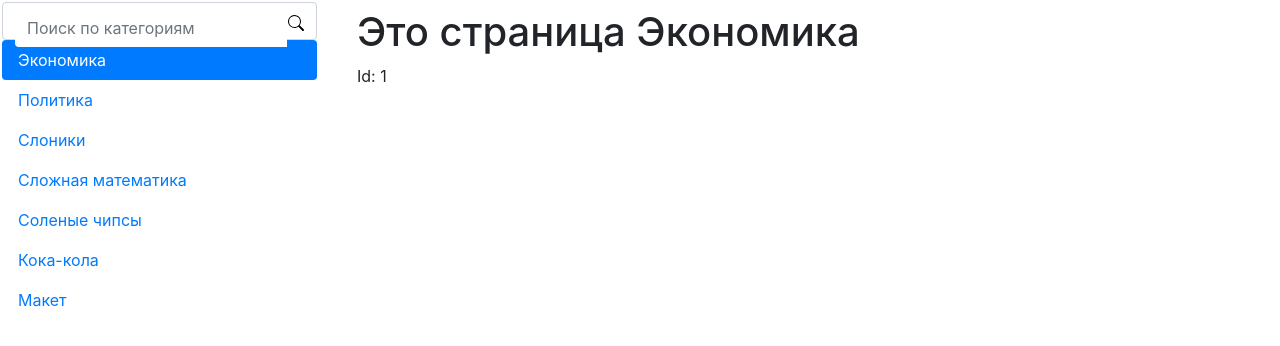
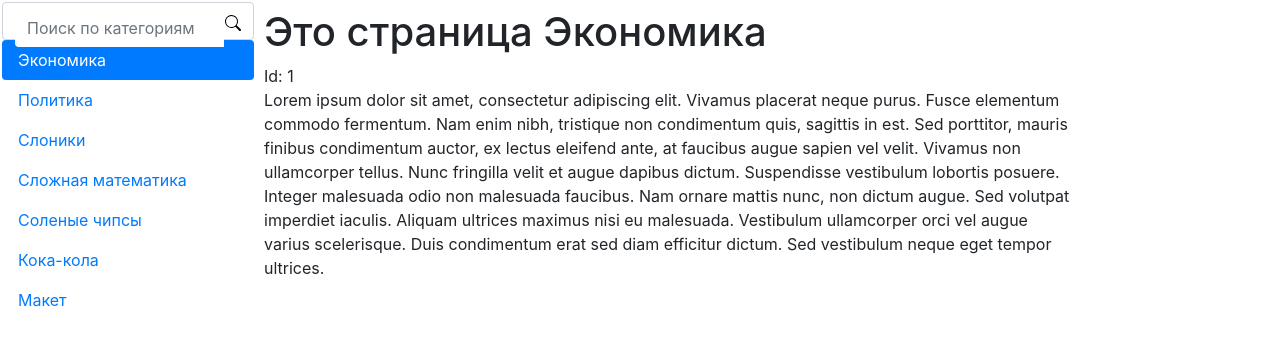
Before and after one commit to blavonne/react_strap, a React (Create React App) app: page / in a window 1280 px wide. Both pictures are taken after a click on the item "Экономика". Shown: the top 346 px of the page. Built offline with nearby package versions, Linux system fonts and the light colour scheme.

Commit message:
to flex or not to flex

```diff
--- a/src/App.css
+++ b/src/App.css
@@ -1,9 +1,4 @@
-.Content {
-    padding: .5rem;
-    width: 70%;
-}
-
-.inputArea {
+.searchArea {
     border: none !important;
 }
 
@@ -16,4 +11,19 @@
 
 .NavBar {
     padding: 2px;
+    flex: 1 5 20%;
 }
+
+.ContentArea {
+    padding: .5rem;
+    flex: 1 1 80%;
+}
+
+.AppInfo {
+    width: 80%;
+}
+
+.App {
+    display: flex;
+    flex-flow: row wrap; /* то же самое, что флекс-врап и флекс-дайрекшн */
+}
--- a/src/App.js
+++ b/src/App.js
@@ -1,10 +1,8 @@
 import React, {Component} from 'react';
 import NavBar from "./components/NavBar/NavBar";
 import './App.css';
-import {Col, Row} from 'reactstrap';
 import Router from "./components/Router/Router";
 
-//можно убрать поле content и сшивать строку в навигации средствами js
 const initialApps = [
 	{id: 1, name: "Экономика", active: false, display: true},
 	{id: 2, name: "Политика", active: false, display: true},
@@ -62,14 +60,10 @@ class App extends Component {
 
 	render() {
 		return (
-			<Row>
-				<Col xs="auto" sm="auto" md="auto" lg="auto">
-					{this.renderNav()}
-				</Col>
-				<Col>
-					{this.renderContent()}
-				</Col>
-			</Row>
+			<div className="App">
+				{this.renderNav()}
+				{this.renderContent()}
+			</div>
 		);
 	}
 }
--- a/src/components/Content/AppsContent.js
+++ b/src/components/Content/AppsContent.js
@@ -16,12 +16,15 @@ function App1 (props) {
 	if (application === undefined)
 		return null
 	return (
-		<div>
+		<div className="AppInfo">
 			<div>
 				<h1>Это страница {application.name}</h1>
 			</div>
 			<div>
 				Id: {application.id}
+			</div>
+			<div>
+				Lorem ipsum dolor sit amet, consectetur adipiscing elit. Vivamus placerat neque purus. Fusce elementum commodo fermentum. Nam enim nibh, tristique non condimentum quis, sagittis in est. Sed porttitor, mauris finibus condimentum auctor, ex lectus eleifend ante, at faucibus augue sapien vel velit. Vivamus non ullamcorper tellus. Nunc fringilla velit et augue dapibus dictum. Suspendisse vestibulum lobortis posuere. Integer malesuada odio non malesuada faucibus. Nam ornare mattis nunc, non dictum augue. Sed volutpat imperdiet iaculis. Aliquam ultrices maximus nisi eu malesuada. Vestibulum ullamcorper orci vel augue varius scelerisque. Duis condimentum erat sed diam efficitur dictum. Sed vestibulum neque eget tempor ultrices.
 			</div>
 		</div>
 	)
--- a/src/components/NavBar/Search.js
+++ b/src/components/NavBar/Search.js
@@ -19,7 +19,7 @@ const Search = ({ apps, filter }) => {
 				id="exampleSearch"
 				placeholder="Поиск по категориям"
 				onChange={DataSearch}
-				className="inputArea"
+				className="searchArea"
 			/>
 			<div id="searchLogo">
 				<img src={SearchLogo} alt="" title="Search"/>
--- a/src/components/Router/Router.js
+++ b/src/components/Router/Router.js
@@ -15,7 +15,7 @@ import PropTypes from "prop-types";
 
 const Router = (apps) => {
 	return (
-		<div className="Content">
+		<div className="ContentArea">
 			<Switch>
 				<Route exact path='/' component={Apps.Index}/>
 				<Route exact path='/:name' render={(props) => <App1 apps={apps} {...props}/>} />
```
